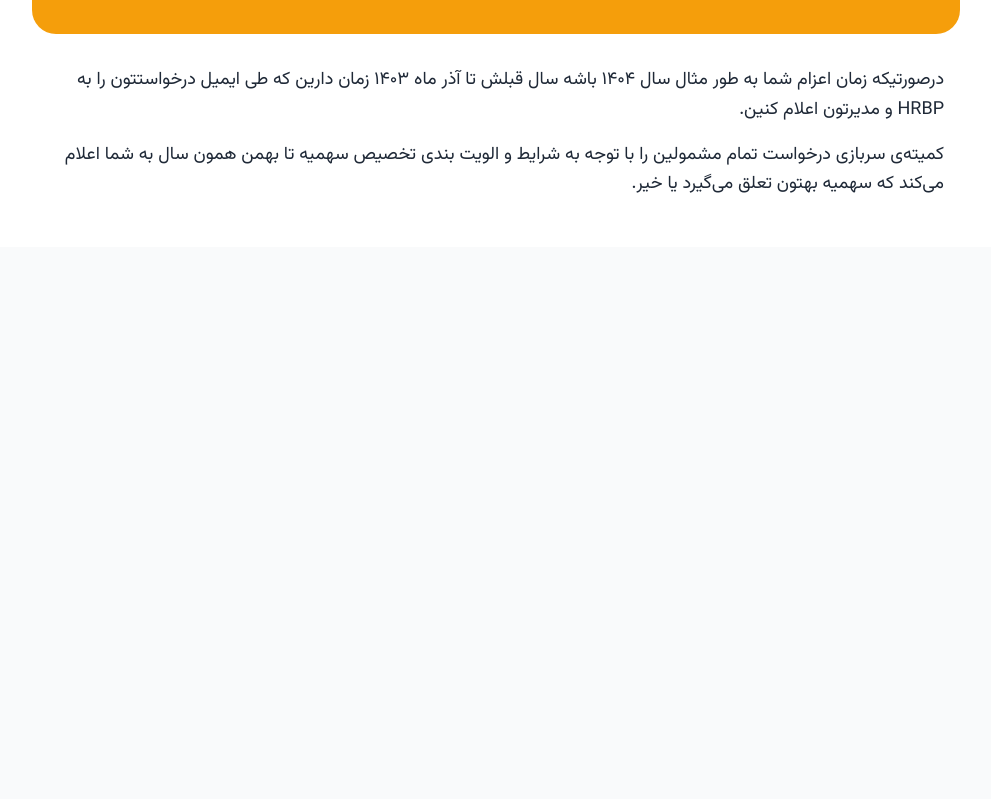
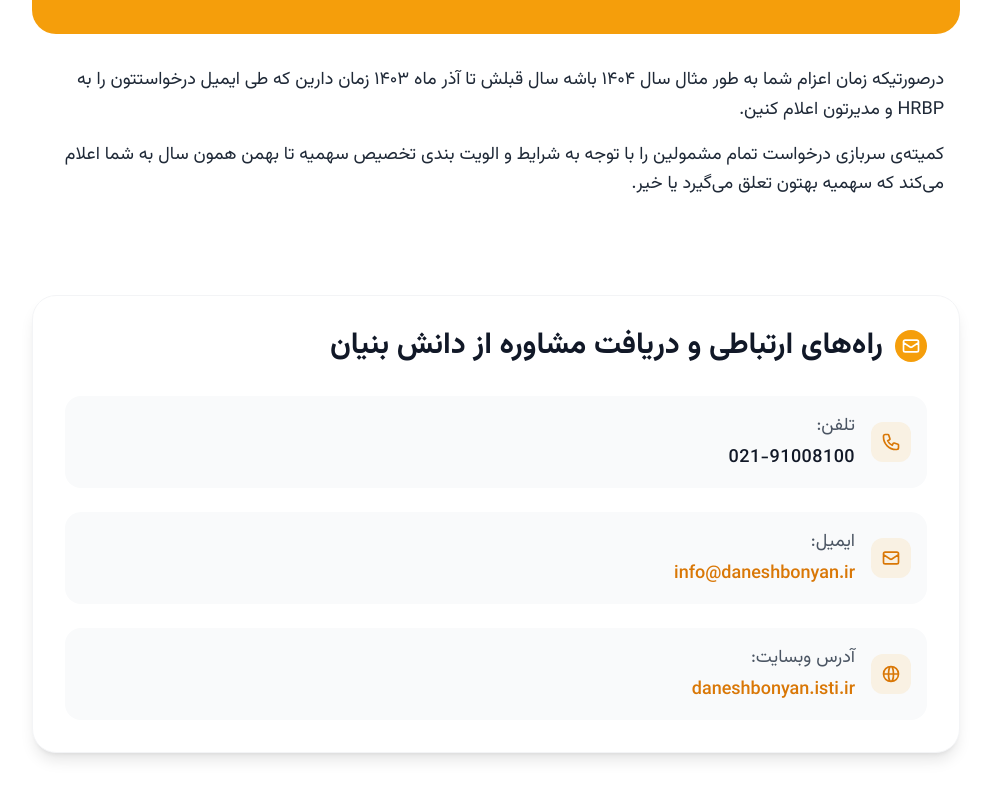
Before and after one commit to espitman/jbm-hr-life, a Nuxt app: page /military-service in a window 1280 px wide. Shown: the part 8469-9268 px from the top of the page, without its empty margins (16-1007 px from the left). Before the commit the page ends 8716 px from the top, so only its background shows below. Built offline with nearby package versions, Linux system fonts and the light colour scheme; a web font is replaced by a local one.

Commit message:
feat: add Contact component with modern design

```diff
--- /dev/null
+++ b/components/military/Contact.vue
@@ -0,0 +1,73 @@
+<template>
+  <div class="max-w-6xl mx-auto p-6 mt-12">
+    <div class="bg-white rounded-3xl p-8 shadow-lg border border-gray-100">
+      <!-- Header -->
+      <div class="flex items-center gap-3 mb-8">
+        <div class="w-8 h-8 rounded-full bg-amber-500 flex items-center justify-center">
+          <svg xmlns="http://www.w3.org/2000/svg" class="h-5 w-5 text-white" viewBox="0 0 24 24" fill="none" stroke="currentColor">
+            <path stroke-linecap="round" stroke-linejoin="round" stroke-width="2" d="M3 8l7.89 5.26a2 2 0 002.22 0L21 8M5 19h14a2 2 0 002-2V7a2 2 0 00-2-2H5a2 2 0 00-2 2v10a2 2 0 002 2z" />
+          </svg>
+        </div>
+        <h2 class="text-2xl md:text-3xl font-bold text-gray-900">راه‌های ارتباطی و دریافت مشاوره از دانش بنیان</h2>
+      </div>
+
+      <!-- Contact Info -->
+      <div class="space-y-6 text-lg">
+        <!-- Phone -->
+        <div class="flex items-center gap-4 p-4 bg-gray-50 rounded-2xl hover:bg-gray-100 transition-colors">
+          <div class="w-10 h-10 rounded-xl bg-amber-500/10 flex items-center justify-center">
+            <svg xmlns="http://www.w3.org/2000/svg" class="h-5 w-5 text-amber-600" viewBox="0 0 24 24" fill="none" stroke="currentColor">
+              <path stroke-linecap="round" stroke-linejoin="round" stroke-width="2" d="M3 5a2 2 0 012-2h3.28a1 1 0 01.948.684l1.498 4.493a1 1 0 01-.502 1.21l-2.257 1.13a11.042 11.042 0 005.516 5.516l1.13-2.257a1 1 0 011.21-.502l4.493 1.498a1 1 0 01.684.949V19a2 2 0 01-2 2h-1C9.716 21 3 14.284 3 6V5z" />
+            </svg>
+          </div>
+          <div>
+            <div class="text-gray-600 mb-1">تلفن:</div>
+            <div class="font-medium text-gray-900 tracking-wide" dir="ltr">021-91008100</div>
+          </div>
+        </div>
+
+        <!-- Email -->
+        <div class="flex items-center gap-4 p-4 bg-gray-50 rounded-2xl hover:bg-gray-100 transition-colors">
+          <div class="w-10 h-10 rounded-xl bg-amber-500/10 flex items-center justify-center">
+            <svg xmlns="http://www.w3.org/2000/svg" class="h-5 w-5 text-amber-600" viewBox="0 0 24 24" fill="none" stroke="currentColor">
+              <path stroke-linecap="round" stroke-linejoin="round" stroke-width="2" d="M3 8l7.89 5.26a2 2 0 002.22 0L21 8M5 19h14a2 2 0 002-2V7a2 2 0 00-2-2H5a2 2 0 00-2 2v10a2 2 0 002 2z" />
+            </svg>
+          </div>
+          <div>
+            <div class="text-gray-600 mb-1">ایمیل:</div>
+            <a href="mailto:info@daneshbonyan.ir" class="font-medium text-amber-600 hover:text-amber-700 transition-colors" dir="ltr">
+              info@daneshbonyan.ir
+            </a>
+          </div>
+        </div>
+
+        <!-- Website -->
+        <div class="flex items-center gap-4 p-4 bg-gray-50 rounded-2xl hover:bg-gray-100 transition-colors">
+          <div class="w-10 h-10 rounded-xl bg-amber-500/10 flex items-center justify-center">
+            <svg xmlns="http://www.w3.org/2000/svg" class="h-5 w-5 text-amber-600" viewBox="0 0 24 24" fill="none" stroke="currentColor">
+              <path stroke-linecap="round" stroke-linejoin="round" stroke-width="2" d="M21 12a9 9 0 01-9 9m9-9a9 9 0 00-9-9m9 9H3m9 9a9 9 0 01-9-9m9 9c1.657 0 3-4.03 3-9s-1.343-9-3-9m0 18c-1.657 0-3-4.03-3-9s1.343-9 3-9m-9 9a9 9 0 019-9" />
+            </svg>
+          </div>
+          <div>
+            <div class="text-gray-600 mb-1">آدرس وبسایت:</div>
+            <a href="https://daneshbonyan.isti.ir" target="_blank" rel="noopener noreferrer" class="font-medium text-amber-600 hover:text-amber-700 transition-colors" dir="ltr">
+              daneshbonyan.isti.ir
+            </a>
+          </div>
+        </div>
+      </div>
+
+      <!-- Decorative Elements -->
+      <div class="absolute top-0 right-0 -z-10">
+        <div class="w-64 h-64 bg-amber-50 rounded-full blur-3xl opacity-30"></div>
+      </div>
+      <div class="absolute bottom-0 left-0 -z-10">
+        <div class="w-64 h-64 bg-amber-50 rounded-full blur-3xl opacity-30"></div>
+      </div>
+    </div>
+  </div>
+</template>
+
+<script setup>
+// Component logic can be added here if needed
+</script>
--- a/pages/military-service.vue
+++ b/pages/military-service.vue
@@ -32,6 +32,9 @@
 
     <!-- Project Component -->
     <Project />
+
+    <!-- Contact Component -->
+    <Contact />
   </div>
 </template>
 
@@ -45,4 +48,5 @@ import StepsCanvas2 from '@/components/military/StepsCanvas2.vue'
 import Regulations from '@/components/military/Regulations.vue'
 import Implementation from '@/components/military/Implementation.vue'
 import Project from '@/components/military/Project.vue'
+import Contact from '@/components/military/Contact.vue'
 </script>
```
